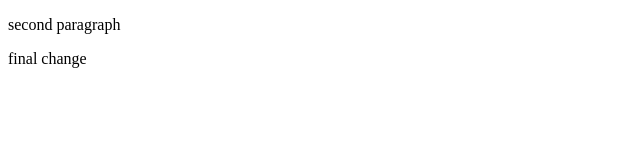
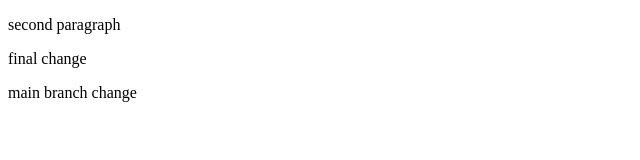
Before and after one commit to jmsherry/sp-first-repo, a plain HTML site: page index.html in a window 1280 px wide. Shown: the whole page, without its empty margins (0-640 px from the left). Drawn offline with Linux system fonts and the light colour scheme.

Commit message:
main  branch change

```diff
--- a/index.html
+++ b/index.html
@@ -8,5 +8,6 @@
 <body>
   <p>second paragraph</p>
   <p>final change</p>
+  <p>main branch change</p>
 </body>
 </html>
```
